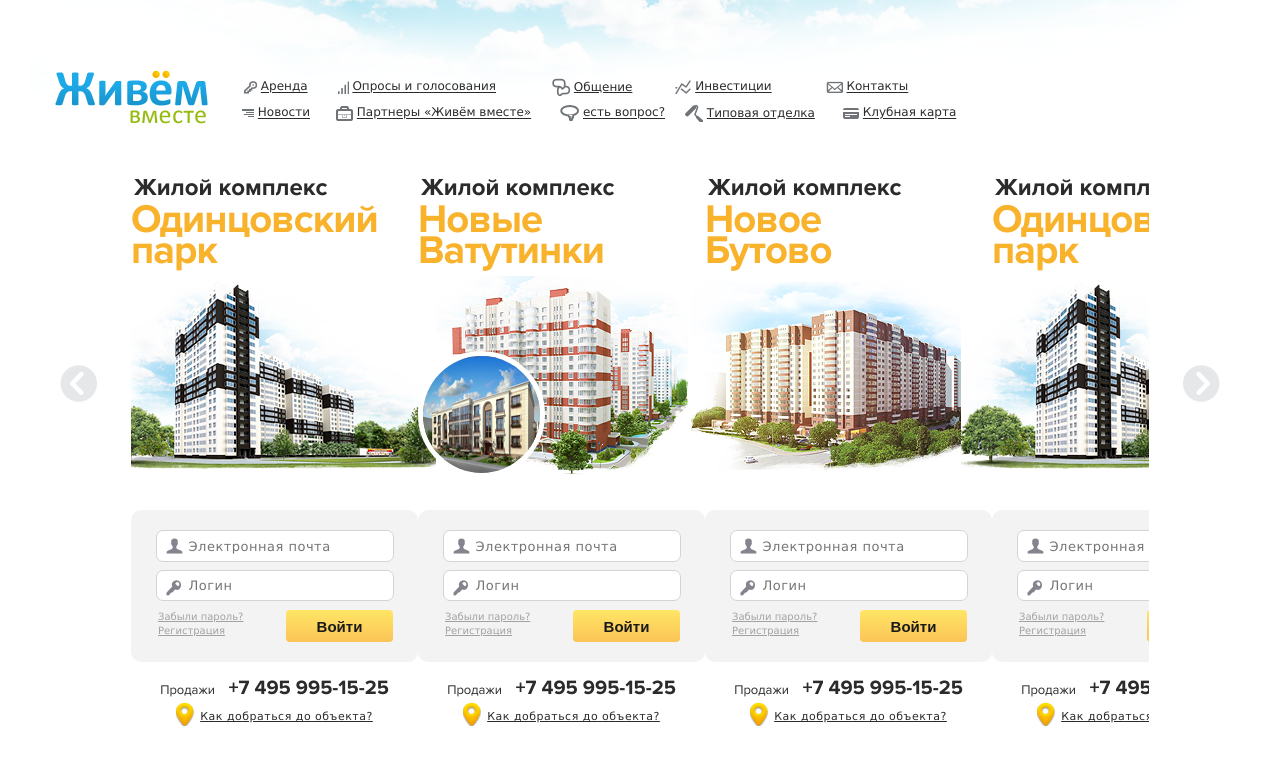
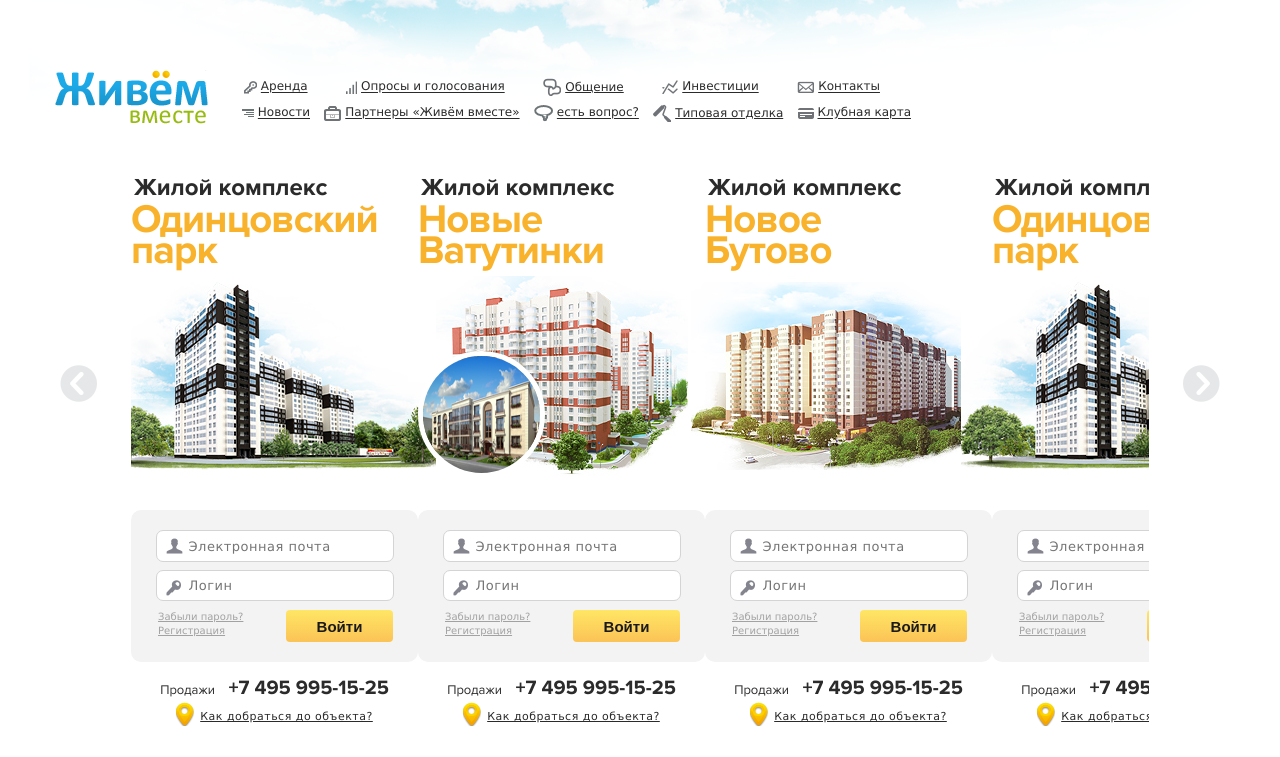
Before and after one commit to VadimKhismatov/LivingTogether, a website: page src/templates/index.html in a window 1280 px wide. Shown: the top 757 px of the page. Drawn offline with nearby package versions, Linux system fonts and the light colour scheme; files that its build step writes are made by us from their sources; files whose address does not match are found by name.

Commit message:
test edits for top menu

```diff
--- a/src/sass/page-elements/_header.scss
+++ b/src/sass/page-elements/_header.scss
@@ -62,8 +62,15 @@ header{
 }
 
 @include rmin(1200){
+    .menu--first{
+        margin: 0 0 0 11px;
+        justify-content: space-between;
+        width: 636px;
+    }
     .menu--second{
-        margin: 8px 0 0 8px;
+        margin: 8px 0 0 9px;
+        justify-content: space-between;
+        width: 669px;
     }
 }
 .menu_item{
@@ -84,7 +91,7 @@ header{
             text-decoration: underline;
         }
 
-        &--rent{
+        /*&--rent{
             margin: 0 0 0 11px;
         }
         &--polls{
@@ -100,7 +107,7 @@ header{
             margin: 0 0 0 54px;
         }
         &--news{
-            margin: 0 0 0 1px;
+            margin: 0 0 0 9px;
         }
         &--partners_livingtogether{
             margin: 0px 0 0 26px;
@@ -113,7 +120,7 @@ header{
         }
         &--club_cart{
             margin: 0px 0 0 28px;
-        }
+        }*/
     }
 }
 
--- a/src/sass/page-elements/_sliderblock.scss
+++ b/src/sass/page-elements/_sliderblock.scss
@@ -77,7 +77,7 @@
         left: 60px;
     }
     @include rmin(1400){
-        left: 120px;
+        left: 150px;
     }
     @include rmin(1600){
         left: 240px;
@@ -96,7 +96,7 @@
         right: 60px;
     }
     @include rmin(1400){
-        right: 120px;
+        right: 198px;
     }
     @include rmin(1600){
         right: 240px;
```
Also changed, not shown: build/css/app.css, 1 other file.
